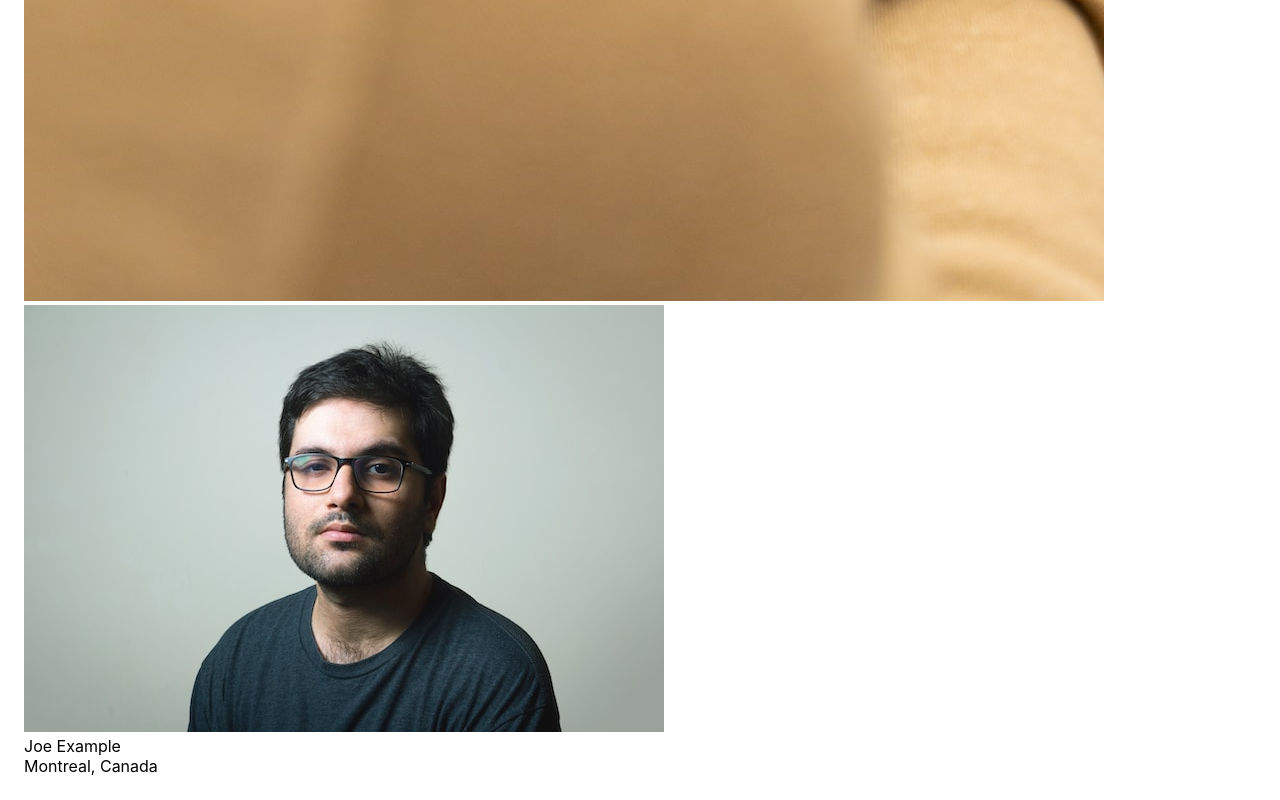
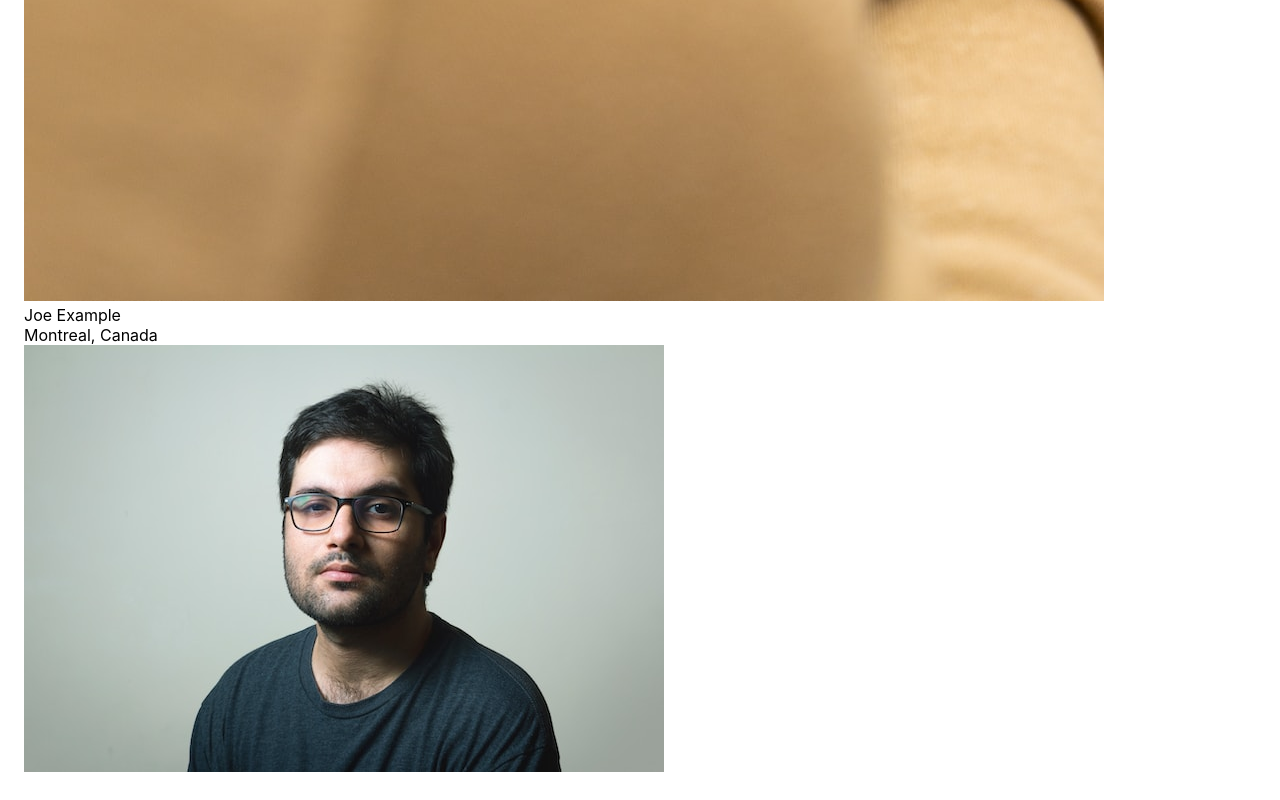
Before and after one commit to Wowwzerzs/photo-labs, a React (Create React App) app in the folder frontend/: page / in a window 1280 px wide. Shown: the part 1644-2444 px from the top of the page. Built offline with nearby package versions, Linux system fonts and the light colour scheme; the HTML template or start-up script is replaced by a standard one.

Commit message:
Refactored code

```diff
--- a/frontend/src/App.jsx
+++ b/frontend/src/App.jsx
@@ -17,13 +17,7 @@ const sampleDataForPhotoListItem = {
 // Note: Rendering a single component to build components in isolation
 const App = () => (
   <div className="App">
-    <PhotoListItem
-      id={sampleDataForPhotoListItem.id}
-      location={`${sampleDataForPhotoListItem.location.city}, ${sampleDataForPhotoListItem.location.country}`}
-      imageSource={sampleDataForPhotoListItem.imageSource}
-      username={sampleDataForPhotoListItem.username}
-      profile={sampleDataForPhotoListItem.profile}
-    />
+    <PhotoListItem photo={sampleDataForPhotoListItem} />
   </div>
 );
 
--- a/frontend/src/components/PhotoListItem.jsx
+++ b/frontend/src/components/PhotoListItem.jsx
@@ -4,16 +4,16 @@ import "../styles/PhotoListItem.scss";
 
 
 const PhotoListItem = (props) => {
-  const { id, location, imageSource, username, profile } = props;
+  const { id, location, imageSource, username, profile } = props.photo;
 
   return (
     <div className="photo-item">
       <img src={imageSource} alt="Photograph" />
-      <img src={profile} alt="Profile" className="profile-pic" />
       <div className="details">
         <div>{username}</div>
-        <div>{location}</div>
+        <div>{location.city}, {location.country}</div>
       </div>
+      <img src={profile} alt="Profile" className="profile-pic" />
     </div>
   );
 };
```
